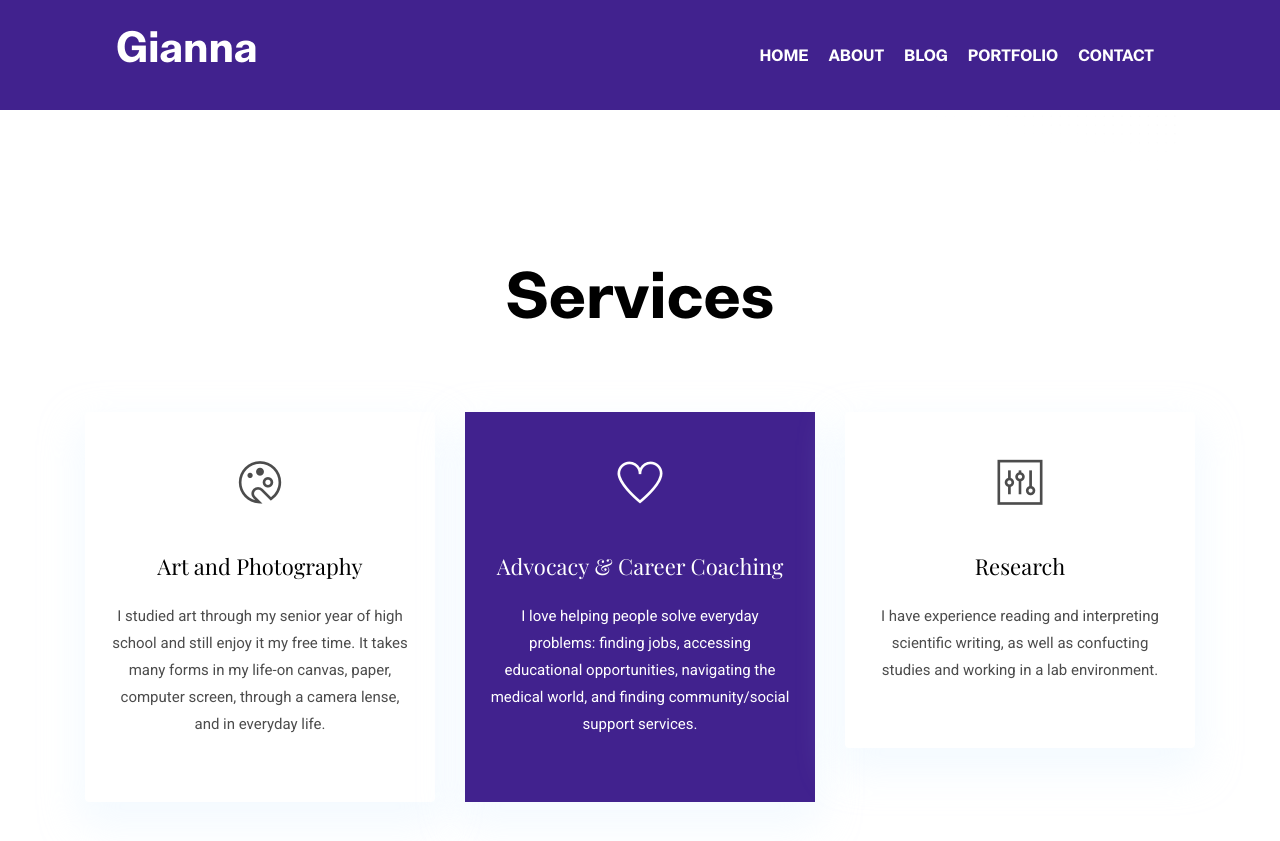
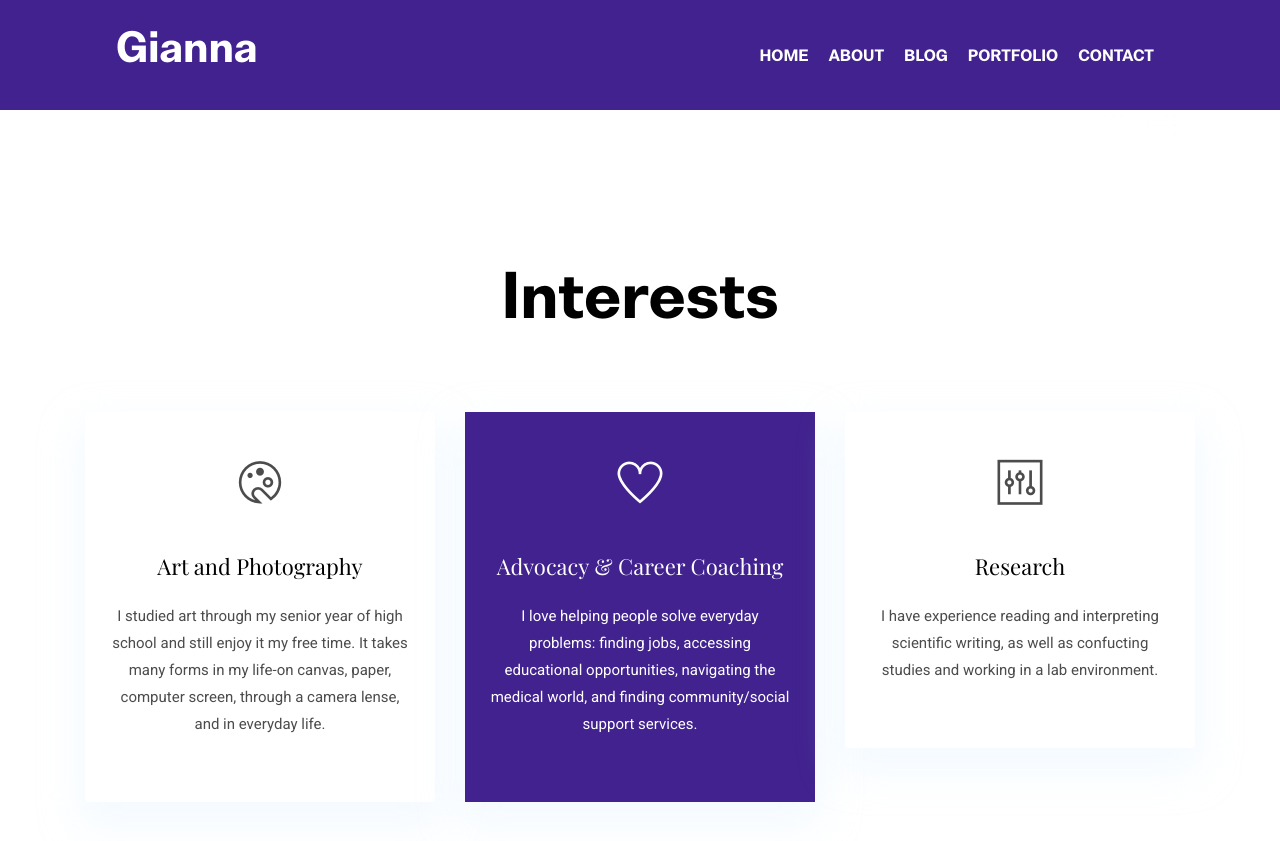
Before and after one commit to gianna2/gianna-barnhart, a Jekyll site: the page built from index.html, in a window 1280 px wide and 900 px high, scrolled down 2670 px. Shown: the top 841 px of the window. Built offline with Jekyll 4.4.1, drawn with Linux system fonts in a browser that asks for light colours.

Commit message:
Update settings.yml

```diff
--- a/_data/settings.yml
+++ b/_data/settings.yml
@@ -121,7 +121,7 @@ education:
 #-------------------------------
 # Services Section
 
-services-title: Services
+services-title: Interests
 services:
 - {
     name: Art and Photography,
```
